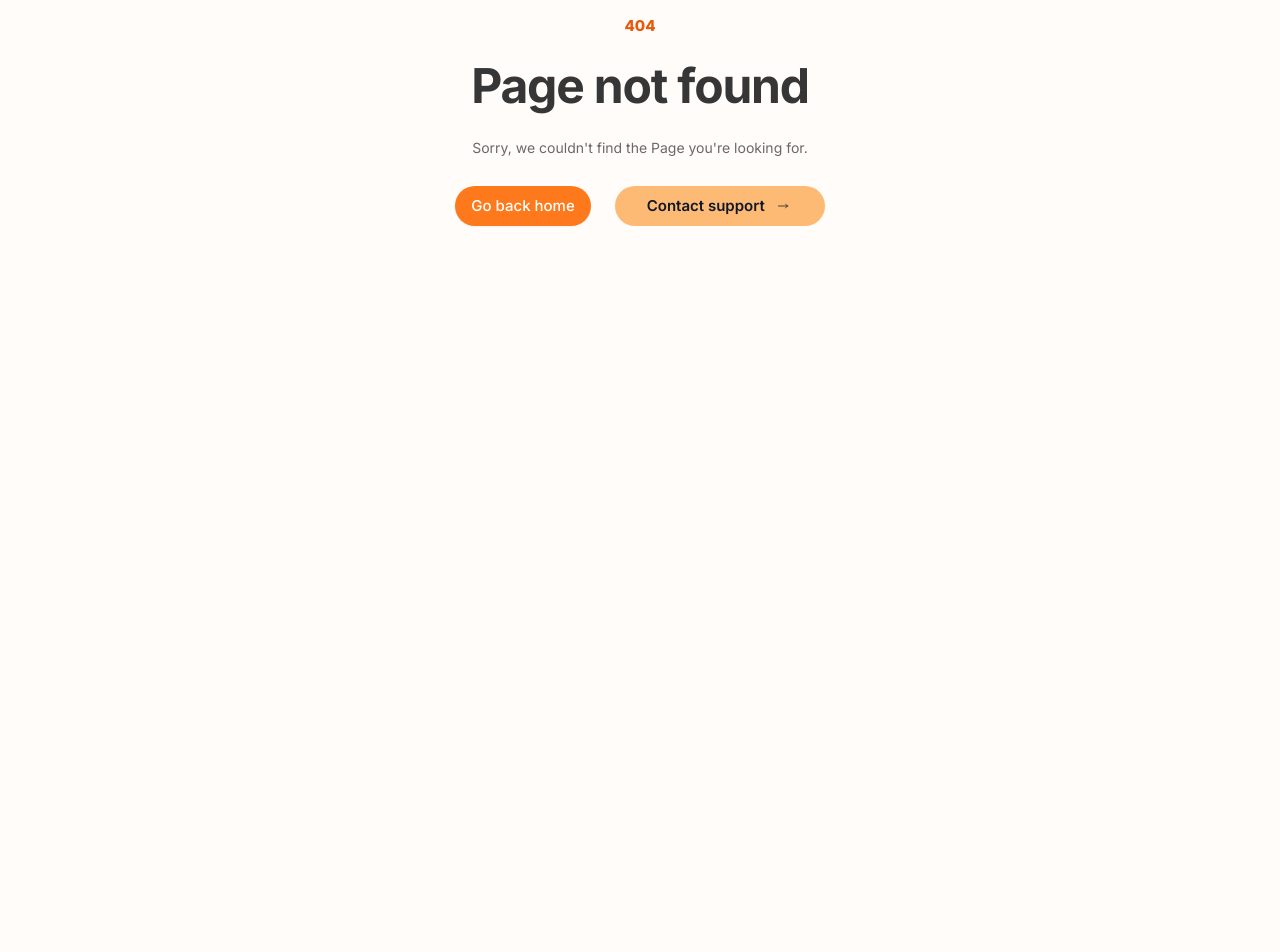
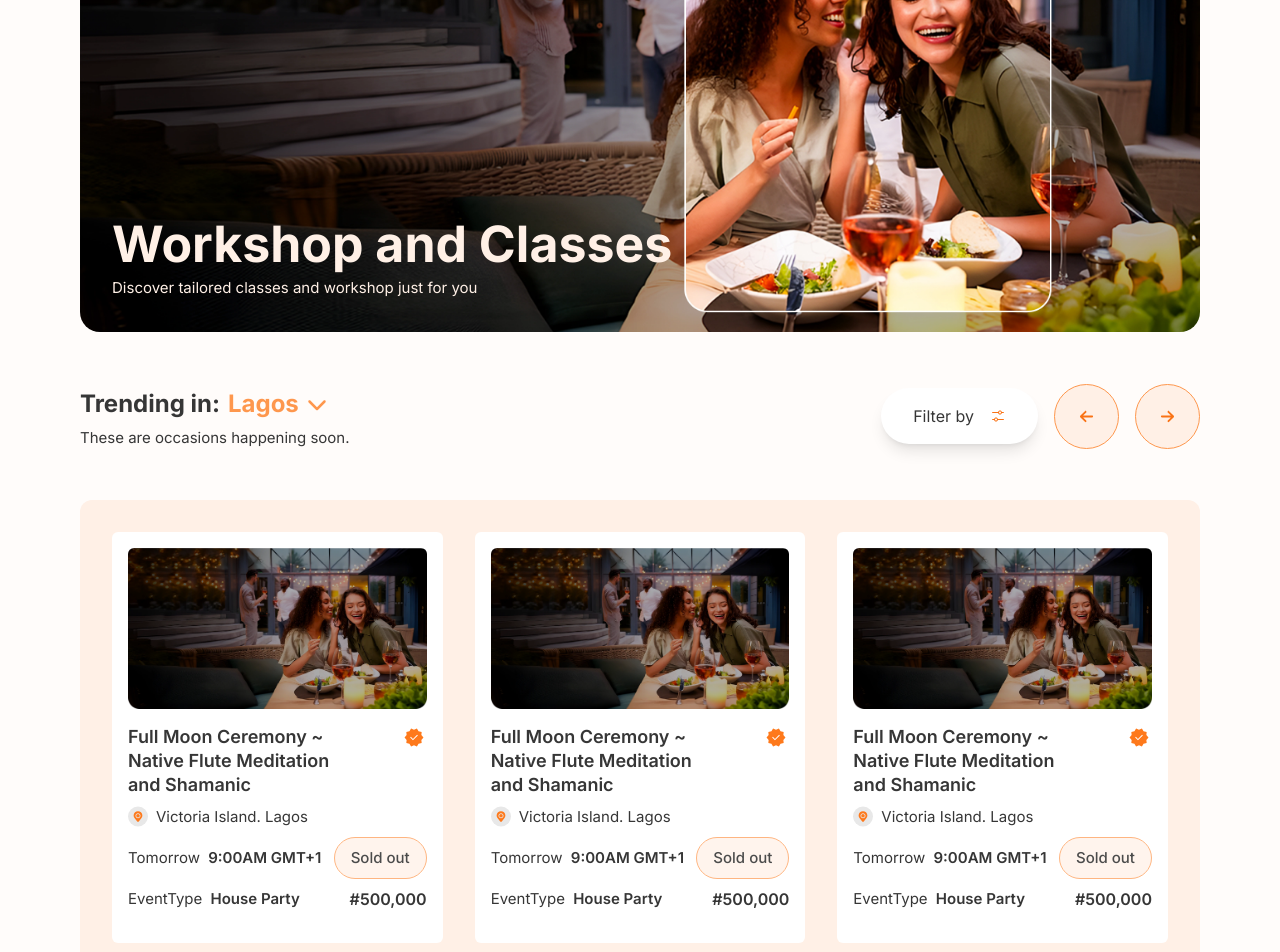
Before and after one commit to BalogunVictor/hostgada-frontend-app, a Next.js app: page /events-location/1 in a window 1280 px wide. Before the commit this address had no page. Shown: the part 280-1232 px from the top of the page. Before the commit the page ends 800 px from the top, so only its background shows below. Built offline with nearby package versions, Linux system fonts and the light colour scheme.

Commit message:
events by locations page

```diff
--- a/src/app/event/[id]/page.tsx
+++ b/src/app/event/[id]/page.tsx
@@ -25,6 +25,7 @@ import { useWindowSize } from 'src/hooks/useWindowSize';
 import Motion from 'src/layout/motion';
 import Pages from 'src/routes/page.routes';
 import { Modal } from '@ui/Modal';
+import Layout from 'src/layout';
 import specialFeatures from '../../../dummyFeatures.json';
 
 interface EventProps {
@@ -87,7 +88,7 @@ export default function EventPage({ params }: EventPageProps) {
   const closeModal = () => setIsModalOpen(false);
 
   return (
-    <Motion>
+    <Layout>
       <Modal
         className="m-5 h-fit !max-w-6xl"
         isOpen={isModalOpen}
@@ -190,7 +191,6 @@ export default function EventPage({ params }: EventPageProps) {
           </div>
         </div>
       </Modal>
-      <Header />
       <Wrapper className="sm:mt-8">
         <div className="flex flex-col md:flex-row gap-4 h-[414px]">
           <div className="flex-1 flex items-center justify-center bg-gray-100 overflow-hidden">
@@ -415,9 +415,6 @@ export default function EventPage({ params }: EventPageProps) {
           ))}
         </Carousel>
       </div>
-      <footer>
-        <Footer />
-      </footer>
-    </Motion>
+    </Layout>
   );
 }
--- /dev/null
+++ b/src/app/events-location/[id]/page.tsx
@@ -0,0 +1,75 @@
+'use client';
+
+import EventCard from '@components/EventCard';
+import FilterDropDown from '@components/FilterDropDown';
+import ScrollsButton from '@components/ScrollsButton';
+import { useWindowSize } from '@hook/useWindowSize';
+import { HeaderText } from '@ui/HeaderText';
+import { BodyText, Title } from '@ui/Text';
+import { Wrapper } from '@ui/Wrapper';
+import Link from 'next/link';
+import { FaChevronDown } from 'react-icons/fa6';
+import Places from 'src/dummyPlaces.json';
+import Layout from 'src/layout';
+import Pages from 'src/routes/page.routes';
+import Events from 'src/dummyEvents.json';
+
+interface EventsLocationProps {
+  params: { id: string };
+}
+function page({ params }: EventsLocationProps) {
+  const { width } = useWindowSize();
+  const numericId = parseInt(params.id, 10);
+  const FoundItem = Places.find((place: any) => place.id === numericId);
+  console.log(FoundItem);
+  return (
+    <Layout>
+      <Wrapper className="sm:mt-8">
+        <div
+          className="w-full min-h-[500px] bg-center m-0 flex flex-col justify-end text-orange-50 p-4 sm:p-8"
+          style={{
+            backgroundImage: "url('/landingOverviewImage.webp')",
+            backgroundSize: 'cover',
+            backgroundPosition: 'center',
+            backgroundRepeat: 'no-repeat',
+            borderRadius: 20,
+          }}
+        >
+          <div className="w-[75%]">
+            <Title>Workshop and Classes</Title>
+            <BodyText>
+              Discover tailored classes and workshop just for you
+            </BodyText>
+          </div>
+        </div>
+        <div className="sm:flex items-center justify-between my-10">
+          <div>
+            <h1 className="text-h4 flex items-center gap-2">
+              Trending in: <span className="text-orange-700">Lagos</span>
+              <FaChevronDown className="text-orange-700" size={20} />
+            </h1>
+            <p className="text-p1">These are occasions happening soon.</p>
+          </div>
+          <div className="flex items-center">
+            <FilterDropDown />
+            {width > 650 && (
+              <ScrollsButton
+              //   onLeftClick={handleLeftClick}
+              //   onRightClick={handleRightClick}
+              />
+            )}
+          </div>
+        </div>
+        <div className="bg-orange-50 w-full rounded-xl grid grid-cols-1 sm:grid-cols-2 lg:grid-cols-3 gap-4 sm:gap-8 p-4 sm:p-8">
+          {Events.map((event) => (
+            <Link href={`${Pages.event}/${event.id}`}>
+              <EventCard className="!bg-white" {...event} />
+            </Link>
+          ))}
+        </div>
+      </Wrapper>
+    </Layout>
+  );
+}
+
+export default page;
--- a/src/components/EventCard.tsx
+++ b/src/components/EventCard.tsx
@@ -4,6 +4,7 @@ import { BodyText } from '@ui/Text';
 import Image from 'next/image';
 import React from 'react';
 import LocationIcon from 'src/assets/icons/LocationIcon';
+import classNames from 'classnames';
 
 type EventCardProps = {
   image: string;
@@ -14,6 +15,7 @@ type EventCardProps = {
   eventType: string;
   price: number;
   isSoldOut: boolean;
+  className?: string;
 };
 
 function EventCard({
@@ -25,9 +27,15 @@ function EventCard({
   eventType,
   price,
   isSoldOut,
+  className,
 }: EventCardProps) {
   return (
-    <div className="w-full h-full bg-gray-100 rounded-md p-4">
+    <div
+      className={classNames(
+        'w-full h-full bg-gray-100 rounded-md p-4',
+        className
+      )}
+    >
       <Image
         src={image}
         className="rounded-md w-full"
@@ -38,7 +46,9 @@ function EventCard({
       />
       <div className="space-y-2 py-4">
         <div className="flex justify-between">
-          <BodyText className="!font-semibold !text-p3">{title}</BodyText>
+          <BodyText className="!font-semibold !text-p3 w-[75%]">
+            {title}
+          </BodyText>
           <VerifiedIcon />
         </div>
         <div className="flex items-center gap-2">
--- a/src/dummyEvents.json
+++ b/src/dummyEvents.json
@@ -53,5 +53,16 @@
       "eventType": "House Party",
       "price": 500000,
       "isSoldOut": true
+    },
+    {
+      "id": 6,
+      "image": "/landingPage.webp",
+      "title": "Full Moon Ceremony ~ Native Flute Meditation and Shamanic",
+      "location": "Victoria Island. Lagos",
+      "date": "Tomorrow",
+      "time": "9:00AM GMT+1",
+      "eventType": "House Party",
+      "price": 500000,
+      "isSoldOut": true
     }
   ]
--- /dev/null
+++ b/src/layout/index.tsx
@@ -0,0 +1,20 @@
+import Footer from '@components/Footer';
+import Header from '@components/Header';
+import React from 'react';
+import Motion from './motion';
+
+interface Props {
+  children: React.ReactNode;
+}
+
+function Layout({ children }: Props) {
+  return (
+    <Motion>
+      <Header />
+      {children}
+      <Footer />
+    </Motion>
+  );
+}
+
+export default Layout;
--- a/src/routes/page.routes.ts
+++ b/src/routes/page.routes.ts
@@ -19,6 +19,7 @@ const Pages = {
   resetPassword: '/reset-password',
   resetCreated: '/reset-created',
   event: '/event',
+  eventsLocation: '/events-location',
 };
 
 export default Pages;
```
